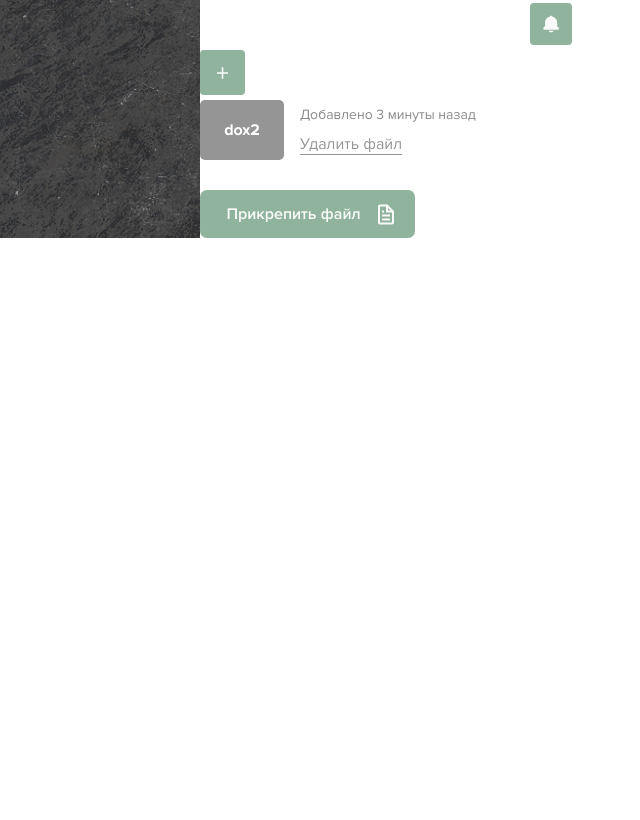
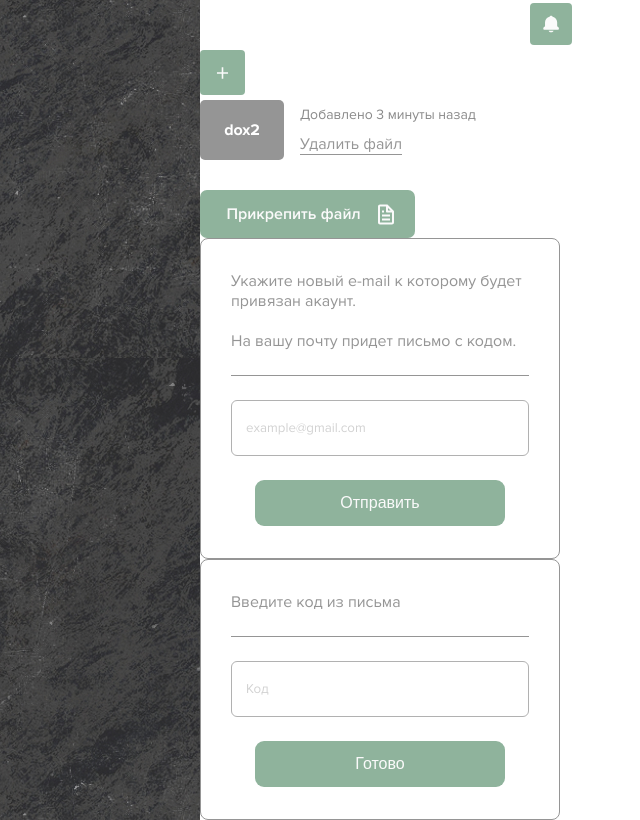
Before and after one commit to karnauhmax/UI_KIT, a plain HTML site: page index.html in a window 1280 px wide. Shown: the part 3682-4502 px from the top of the page, without its empty margins (0-640 px from the left). Before the commit the page ends 4419 px from the top, so only its background shows below. Drawn offline with Linux system fonts and the light colour scheme; files whose address does not match are found by name.

Commit message:
pre release

```diff
--- a/css/style.css
+++ b/css/style.css
@@ -302,6 +302,7 @@ button {
   justify-content: center;
   align-items: center;
   padding: 12px 20px;
+  cursor: pointer;
   font-size: var(--maintext-size);
   color: var(--text-secondary);
   border: 2px solid transparent;
@@ -2019,3 +2020,50 @@ button {
 }
 
 /* project menu styles */
+
+.modal {
+  /* position: fixed;
+  top: 0;
+  left: 0;
+  width: 100%;
+  height: 100%;
+  background-color: rgba(0, 0, 0, 0.5);
+  z-index: 20;
+  display: flex;
+  justify-content: center;
+  align-items: center;
+  transition: var(--transition); */
+}
+
+.modal__inner {
+  padding: 32px 30px;
+  max-width: 360px;
+  border-radius: 8px;
+  border: 1px solid var(--text-accent);
+  background-color: var(-form-text);
+  font-size: 16px;
+  color: var(--text-accent);
+}
+
+.modal__header {
+  padding-bottom: 24px;
+  margin-bottom: 24px;
+  border-bottom: 1px solid var(--text-accent);
+}
+
+.modal__subtitle {
+  margin-top: 20px;
+}
+
+.modal__field {
+  margin-bottom: 24px;
+}
+
+.modal__field,
+.modal__field .field__input {
+  background: transparent;
+}
+
+.modal__footer {
+  text-align: center;
+}
--- a/index.html
+++ b/index.html
@@ -823,6 +823,46 @@
         </div>
       </div>
       <!-- choose file  -->
+      <!-- Modals -->
+      <div class="modal">
+        <div class="modal__inner">
+          <div class="modal__header">
+            <div class="modal__title">
+              Укажите новый e-mail к которому будет привязан акаунт.
+            </div>
+            <div class="modal__subtitle">
+              На вашу почту придет письмо с кодом.
+            </div>
+          </div>
+          <div class="modal__content">
+            <div class="field modal__field">
+              <input class="field__input" placeholder="example@gmail.com" type="email" autocomplete="off">
+            </div>
+          </div>
+          <div class="modal__footer">
+            <input type="submit" class="btn primary-btn modal__btn" value="Отправить">
+          </div>
+        </div>
+      </div>
+
+      <div class="modal">
+        <div class="modal__inner">
+          <div class="modal__header">
+            <div class="modal__title">
+              Введите код из письма
+            </div>
+          </div>
+          <div class="modal__content">
+            <div class="field modal__field">
+              <input class="field__input" placeholder="Код" type="text" autocomplete="off">
+            </div>
+          </div>
+          <div class="modal__footer">
+            <input type="submit" class="btn primary-btn modal__btn" value="Готово">
+          </div>
+        </div>
+      </div>
+      <!-- Modals -->
 
     </main>
   </div>
```
